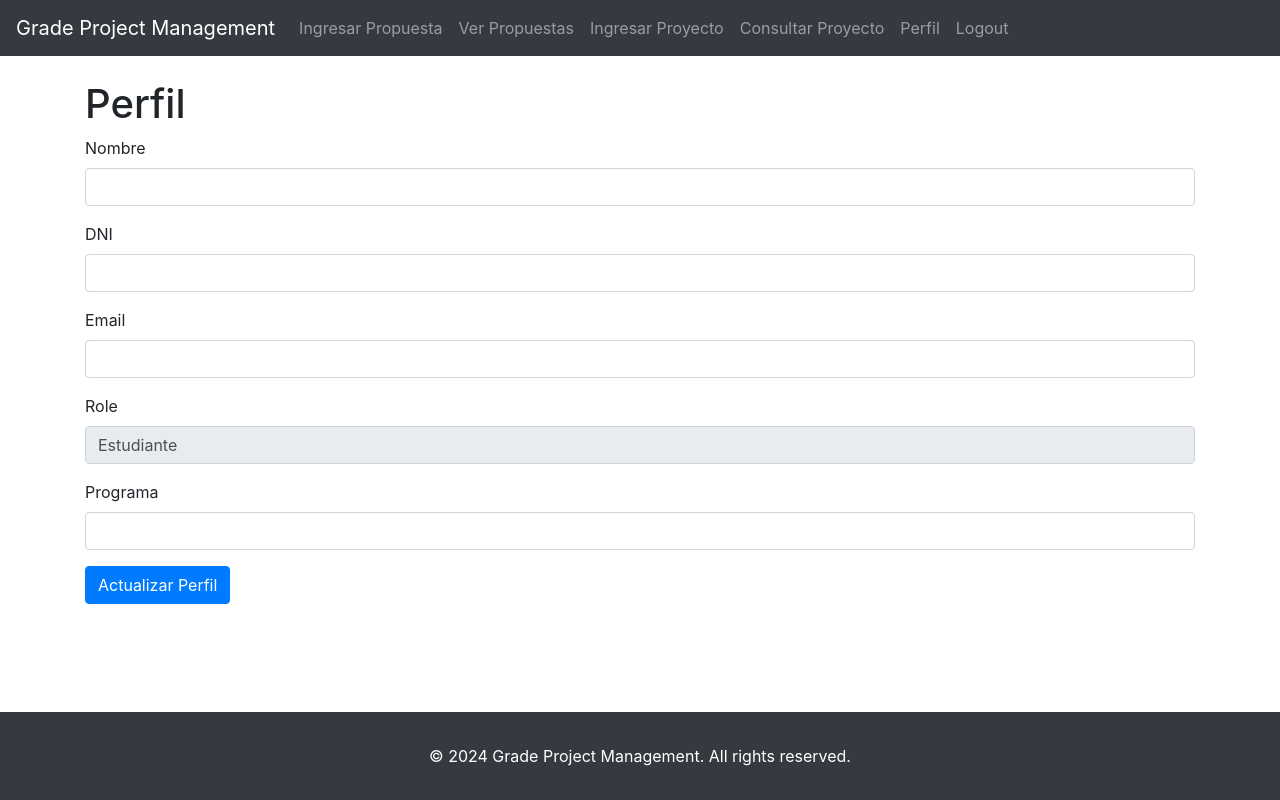
After one commit to zrcindy/gradeprojectmanagement, a Flask app: page /profile in a window 1280 px wide. The commit adds this page. Run offline with Flask 3, Linux system fonts and the light colour scheme; the visitor is signed in with stand-in values (Sample User, id 1); data that the repository does not hold is empty; parts of the project's set-up code (start-up, migrations or seed data) failed here and were passed over; some libraries are stand-ins or nearby versions.

Commit message:
Added proyectos module and improved permissions for listing purposes and projects

```diff
--- a/app/app.py
+++ b/app/app.py
@@ -13,18 +13,20 @@ def allowed_file(filename):
 # Create a Flask application instance
 app = Flask(__name__)
 app.secret_key = 'your_secret_key'  # Required for flashing messages
-app.config['UPLOAD_FOLDER'] = '/app/uploads/'
+app.config['UPLOAD_FOLDER_PURPOSES'] = '/app/uploads/purposes'
+app.config['UPLOAD_FOLDER_PROJECTS'] = '/app/uploads/projects'
 app.config['MAX_CONTENT_LENGTH'] = 16 * 1024 * 1024  # Maximum file size: 16MB
 
-# Ensure the upload folder exists
-os.makedirs(app.config['UPLOAD_FOLDER'], exist_ok=True)
+# Ensure the upload folders exists
+os.makedirs(app.config['UPLOAD_FOLDER_PURPOSES'], exist_ok=True)
+os.makedirs(app.config['UPLOAD_FOLDER_PROJECTS'], exist_ok=True)
 
 # MySQL Database configuration
 db_config = {
     'user': 'userdba',
     'password': 'rut4lt3rn4',
-#    'host': 'localhost',
-    'host': 'db',
+    'host': 'localhost',
+#    'host': 'db',
     'database': 'database_production',
     'raise_on_warnings': True
 }
@@ -85,7 +87,7 @@ def register():
                 # Process student field
             elif role == 'Evaluador':
                 especialidad = request.form['especialidad']
-                # Process jurado field
+                # Process Evaluador field
 
             hashed_password = generate_password_hash(password, method='pbkdf2:sha256')
             connection = get_db_connection()
@@ -138,11 +140,54 @@ def login():
 
     return render_template('login.html')
 
+@app.route('/profile', methods=['GET', 'POST'])
+@role_required('Estudiante', 'Evaluador')
+def profile():
+    connection = get_db_connection()
+    cursor = connection.cursor(dictionary=True)
+    user = None
+    details = None
+
+    try:
+        if request.method == 'POST':
+            nombre = request.form['nombre']
+            dni = request.form['dni']
+            email = request.form['email']
+
+            if session['role'] == 'Estudiante':
+                programa = request.form['programa']
+                cursor.execute("UPDATE Estudiantes SET nombre=%s, dni=%s, email=%s, programa=%s WHERE user_id=%s",
+                               (nombre, dni, email, programa, session['user_id']))
+            elif session['role'] == 'Evaluador':
+                especialidad = request.form['especialidad']
+                cursor.execute("UPDATE Evaluador SET nombre=%s, dni=%s, email=%s, especialidad=%s WHERE user_id=%s",
+                               (nombre, dni, email, especialidad, session['user_id']))
+
+            connection.commit()
+            flash('Profile updated successfully!', 'success')
+
+        cursor.execute("SELECT * FROM Users WHERE id = %s", (session['user_id'],))
+        user = cursor.fetchone()
+
+        if user['role'] == 'Estudiante':
+            cursor.execute("SELECT * FROM Estudiantes WHERE user_id = %s", (session['user_id'],))
+            details = cursor.fetchone()
+        elif user['role'] == 'Evaluador':
+            cursor.execute("SELECT * FROM Evaluador WHERE user_id = %s", (session['user_id'],))
+            details = cursor.fetchone()
+    except mysql.connector.Error as err:
+        flash(f'Error: {err}', 'danger')
+    finally:
+        cursor.close()
+        connection.close()
+
+    return render_template('profile.html', user=user, details=details)
+
 @app.route('/logout')
 def logout():
     session.clear()
     flash('Sesión finalizada.', 'success')
-    return redirect(url_for('home'))
+    return redirect(url_for('login'))
 
 @app.route('/ingresar-propuesta', methods=['GET', 'POST'])
 @login_required
@@ -158,7 +203,7 @@ def ingresar_propuesta():
             return redirect(request.url)
         if file and allowed_file(file.filename):
             filename = secure_filename(file.filename)
-            file_path = os.path.join(app.config['UPLOAD_FOLDER'], filename)
+            file_path = os.path.join(app.config['UPLOAD_FOLDER_PURPOSES'], filename)
             file.save(file_path)
 
             connection = get_db_connection()
@@ -180,26 +225,66 @@ def ingresar_propuesta():
     # Render the HTML template
     return render_template('ingresar-propuesta.html')
 
-@app.route('/ingresar-proyecto')
+@app.route('/ingresar-proyecto', methods=['GET', 'POST'])
 @login_required
 @role_required('Estudiante')
 def ingresar_proyecto():
+    if request.method == 'POST':
+        if 'proyecto' not in request.files:
+            flash('No file part', 'danger')
+            return redirect(request.url)
+        file = request.files['proyecto']
+        if file.filename == '':
+            flash('No ha seleccionado un archivo', 'danger')
+            return redirect(request.url)
+        if file and allowed_file(file.filename):
+            filename = secure_filename(file.filename)
+            file_path = os.path.join(app.config['UPLOAD_FOLDER_PROJECTS'], filename)
+            file.save(file_path)
+
+            connection = get_db_connection()
+            cursor = connection.cursor()
+            try:
+                cursor.execute("INSERT INTO Proyectos (user_id, file_path) VALUES (%s, %s)",
+                               (session['user_id'], file_path))
+                connection.commit()
+                flash('¡Proyecto cargado satisfactoriamente!', 'success')
+            except mysql.connector.Error as err:
+                flash(f'Error: {err}', 'danger')
+            finally:
+                cursor.close()
+                connection.close()
+            return redirect(url_for('consultar_proyecto'))
+        else:
+            flash('No pudo cargarse el Proyecto, asegúrese de subir un archivo con extensión .pdf', 'danger')
+
+
+
+
     # Render the HTML template
     return render_template('ingresar-proyecto.html')
-
-@app.route('/ingresar-informe-final')
-@login_required
-@role_required('Estudiante')
-def ingresar_informe_final():
-    # Render the HTML template
-    return render_template('ingresar-informe-final.html')
 
 @app.route('/consultar-proyecto')
 @login_required
 @role_required('Estudiante', 'Evaluador')
 def consultar_proyecto():
+    connection = get_db_connection()
+    cursor = connection.cursor()
+    proyectos = []
+    try:
+        if session['role'] == 'Estudiante':
+            cursor.execute("SELECT p.id, p.file_path, u.username, e.nombre, e.email, e.dni, e.programa FROM Proyectos p JOIN Users u ON p.user_id = u.id JOIN Estudiantes e ON u.id WHERE u.id = %s", (session['user_id'],))
+        elif session['role'] == 'Evaluador':
+            cursor.execute("SELECT p.id, p.file_path, u.username, e.nombre, e.email, e.dni, e.programa FROM Proyectos p JOIN Users u ON p.user_id = u.id JOIN Estudiantes e ON u.id")
+        proyectos = cursor.fetchall()
+    except mysql.connector.Error as err:
+        flash(f'Error: {err}', 'danger')
+        proyectos = []
+    finally:
+        cursor.close()
+        connection.close()
     # Render the HTML template
-    return render_template('consultar-proyecto.html')
+    return render_template('consultar-proyecto.html', proyectos=proyectos)
 
 @app.route('/ver-propuestas')
 @login_required
@@ -207,8 +292,12 @@ def consultar_proyecto():
 def ver_propuestas():
     connection = get_db_connection()
     cursor = connection.cursor()
+    propuestas = []
     try:
-        cursor.execute("SELECT p.id, p.file_path, u.username, e.nombre, e.email, e.dni FROM Propuestas p JOIN Users u ON p.user_id = u.id JOIN Estudiantes e ON u.id")
+        if session['role'] == 'Estudiante':
+            cursor.execute("SELECT p.id, p.file_path, u.username, e.nombre, e.email, e.dni, e.programa FROM Propuestas p JOIN Users u ON p.user_id = u.id JOIN Estudiantes e ON u.id WHERE u.id = %s", (session['user_id'],))
+        elif session['role'] == 'Evaluador':
+            cursor.execute("SELECT p.id, p.file_path, u.username, e.nombre, e.email, e.dni, e.programa FROM Propuestas p JOIN Users u ON p.user_id = u.id JOIN Estudiantes e ON u.id")
         propuestas = cursor.fetchall()
     except mysql.connector.Error as err:
         flash(f'Error: {err}', 'danger')
@@ -219,9 +308,13 @@ def ver_propuestas():
 
     return render_template('ver-propuestas.html', propuestas=propuestas)
 
-@app.route('/uploads/<filename>')
-def uploaded_file(filename):
-    return send_from_directory(app.config['UPLOAD_FOLDER'], filename)
+@app.route('/uploads/purposes/<filename>')
+def uploaded_purpose(filename):
+    return send_from_directory(app.config['UPLOAD_FOLDER_PURPOSES'], filename)
+
+@app.route('/uploads/projects/<filename>')
+def uploaded_project(filename):
+    return send_from_directory(app.config['UPLOAD_FOLDER_PROJECTS'], filename)
 
 # Run the application if the script is executed directly
 if __name__ == '__main__':
--- a/app/templates/base.html
+++ b/app/templates/base.html
@@ -27,9 +27,6 @@
                             <a class="nav-link" href="/ingresar-proyecto">Ingresar Proyecto</a>
                         </li>
                         <li class="nav-item">
-                            <a class="nav-link" href="/ingresar-informe-final">Ingresar Informe Final</a>
-                        </li>
-                        <li class="nav-item">
                             <a class="nav-link" href="/consultar-proyecto">Consultar Proyecto</a>
                         </li>
                     {% elif session['role'] == 'Evaluador' %}
@@ -40,6 +37,14 @@
                             <a class="nav-link" href="/ver-propuestas">Ver Propuestas</a>
                         </li>
                     {% endif %}
+                    <ul class="navbar-nav m-auto">
+                        <li class="nav-item">
+                            <a class="nav-link" href="{{ url_for('profile') }}">Perfil</a>
+                        </li>
+                        <li class="nav-item">
+                            <a class="nav-link" href="{{ url_for('logout') }}">Logout</a>
+                        </li>
+                    </ul>
                 {% else %}
                     <li class="nav-item">
                         <a class="nav-link" href="/login">Acceso</a>
--- /dev/null
+++ b/app/templates/profile.html
@@ -0,0 +1,37 @@
+{% extends 'base.html' %}
+
+{% block title %}Profile{% endblock %}
+
+{% block content %}
+<h1>Perfil</h1>
+<form method="post">
+    <div class="form-group">
+        <label for="nombre">Nombre</label>
+        <input type="text" class="form-control" id="nombre" name="nombre" value="{{ details.nombre }}" required>
+    </div>
+    <div class="form-group">
+        <label for="dni">DNI</label>
+        <input type="text" class="form-control" id="dni" name="dni" value="{{ details.dni }}" required>
+    </div>
+    <div class="form-group">
+        <label for="email">Email</label>
+        <input type="email" class="form-control" id="email" name="email" value="{{ details.email }}" required>
+    </div>
+    <div class="form-group">
+        <label for="role">Role</label>
+        <input type="text" class="form-control" id="role" name="role" value="{{ user.role }}" readonly>
+    </div>
+    {% if user.role == 'Estudiante' %}
+        <div class="form-group">
+            <label for="programa">Programa</label>
+            <input type="text" class="form-control" id="programa" name="programa" value="{{ details.programa }}" required>
+        </div>
+    {% elif user.role == 'Evaluador' %}
+        <div class="form-group">
+            <label for="especialidad">Especialidad</label>
+            <input type="text" class="form-control" id="especialidad" name="especialidad" value="{{ details.especialidad }}" required>
+        </div>
+    {% endif %}
+    <button type="submit" class="btn btn-primary">Actualizar Perfil</button>
+</form>
+{% endblock %}
--- a/app/templates/ver-propuestas.html
+++ b/app/templates/ver-propuestas.html
@@ -22,7 +22,7 @@
             <td>{{ propuesta[4] }}</td>
             <td>{{ propuesta[5] }}</td>
             <td>{{ propuesta[1].split('/')[-1] }}</td>
-            <td><a href="{{ url_for('uploaded_file', filename=propuesta[1].split('/')[-1]) }}">Download</a></td>
+            <td><a href="{{ url_for('uploaded_purpose', filename=propuesta[1].split('/')[-1]) }}">Download</a></td>
         </tr>
         {% endfor %}
     </tbody>
--- a/requirements.txt
+++ b/requirements.txt
@@ -1,2 +1,2 @@
 Flask
-mysql-connector-python==8.0.20
+mysql-connector-python==8.0.19
```
Also changed, not shown: app/templates/consultar-proyecto.html (+26 -6 lines), app/templates/ingresar-proyecto.html (+8 -6 lines), mysql-init/db_seed.sql (+7 -0 lines), 1 other file.
